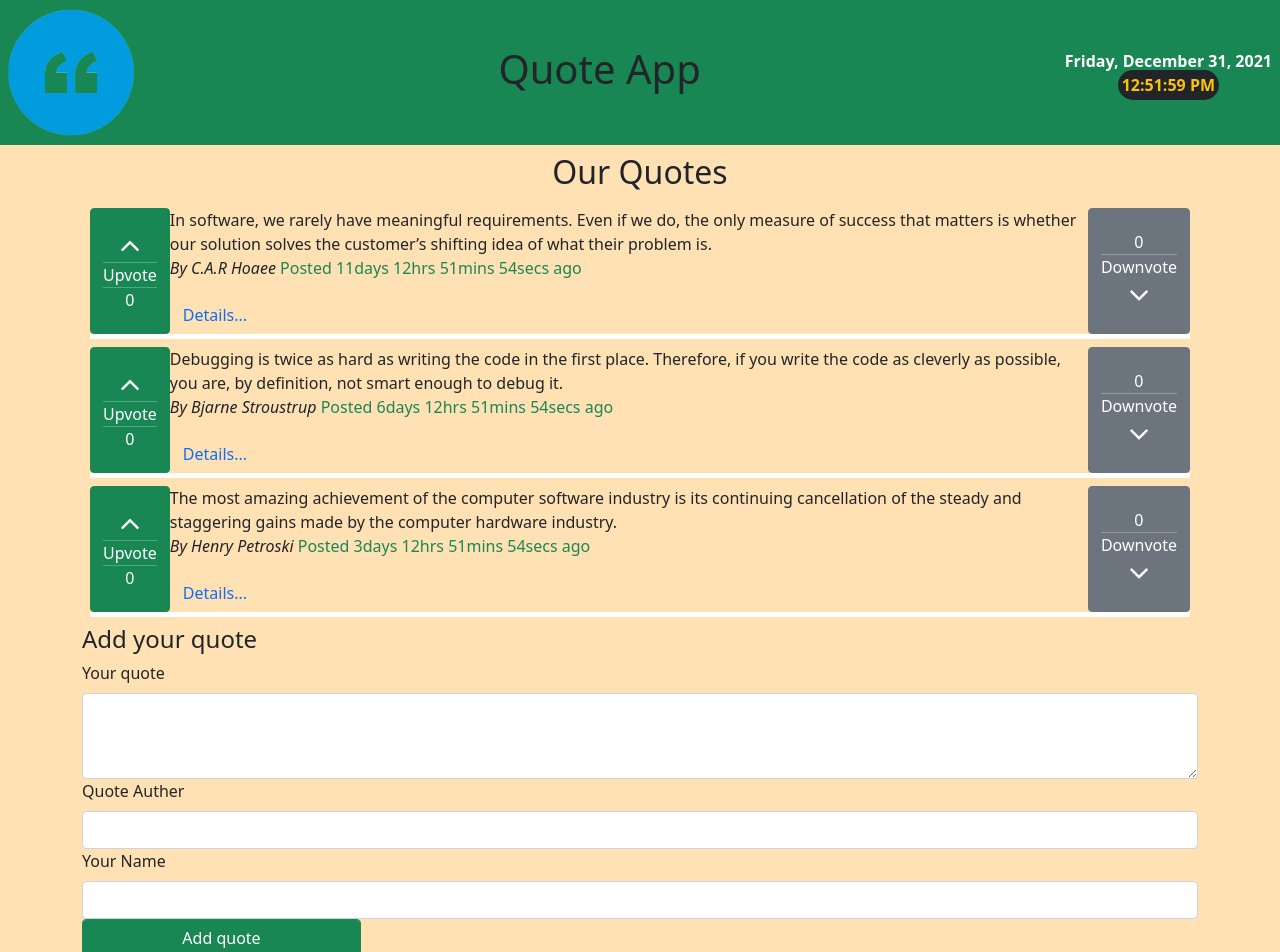
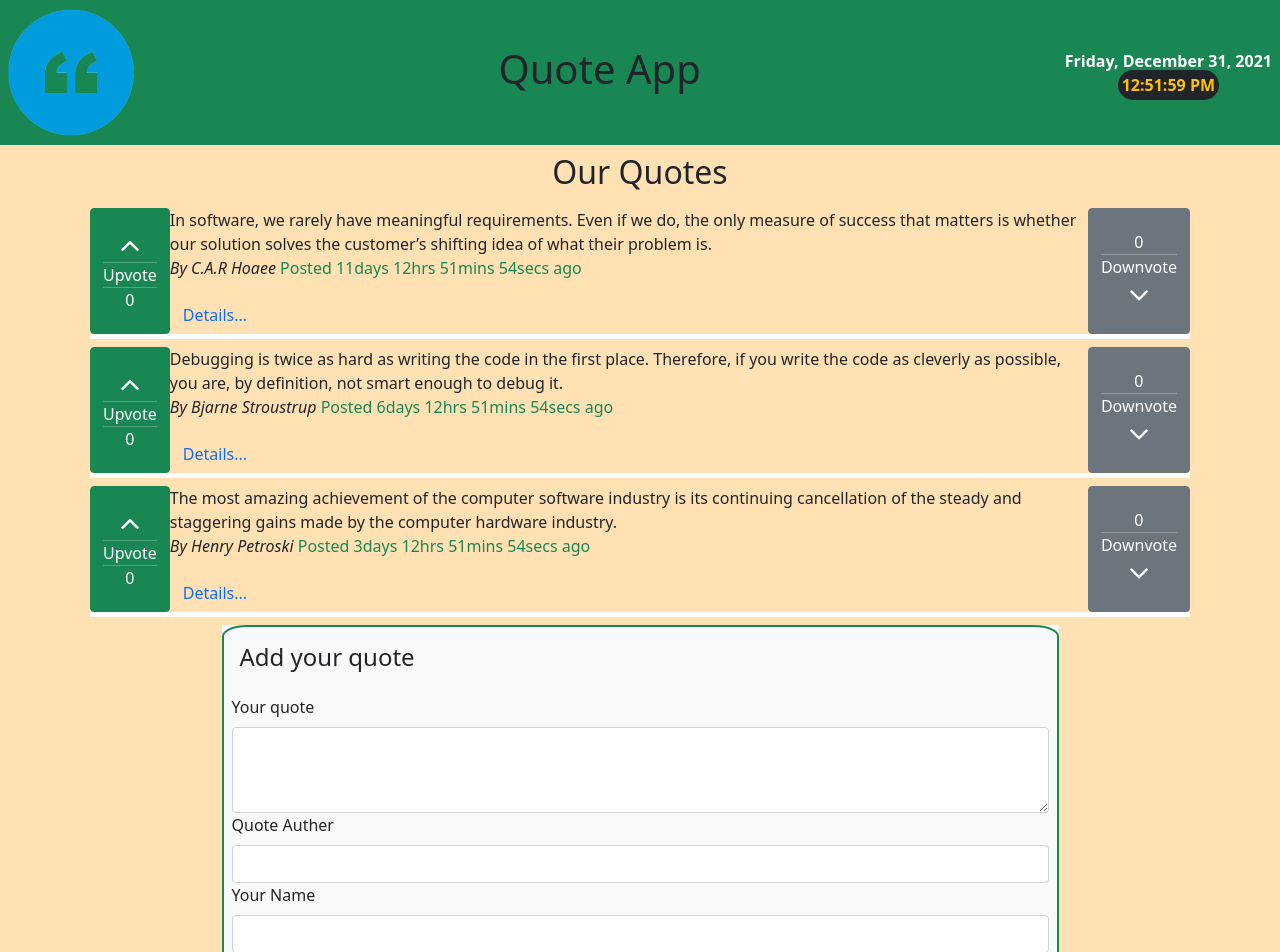
Before and after one commit to MishaelRatemo/Quotes-App, an Angular app: page / in a window 1280 px wide. Shown: the top 952 px of the page. Built offline with nearby package versions, Linux system fonts and the light colour scheme.

Commit message:
form updates

```diff
--- a/src/app/components/quote-form/quote-form.component.html
+++ b/src/app/components/quote-form/quote-form.component.html
@@ -1,9 +1,11 @@
-<h4>Add your quote</h4>
-<form  (ngSubmit)="createQuote()" #quoteForm='ngForm'  class=" mb-4">
+
+<form  (ngSubmit)="createQuote()" #quoteForm='ngForm'  class=" mb-4 m-auto w-75 bg-light">
+    <fieldset class=" border-success p-2">
+        <legend><h4 class='p-2' >Add your quote</h4> </legend>
     <label for="quote" class=" form-label"> Your quote</label>
     <textarea name="quote" id="quote" [(ngModel)]="newQuote.quote" #quote='ngModel' class=" form-control" cols="10" rows="3" required></textarea>
     <!-- quote: {{newQuote.quote}} <br> -->
-    <p [hidden]="quote.valid || quote.pristine" class='alert alert-danger' ></p>
+    <!-- <p [hidden]="quote.valid || quote.pristine" class='alert alert-danger' > Quote is required</p> -->
 
     <label for="" class='form-label'>Quote Auther</label>
     <input type="text" class=" form-control"  id='quoteAuthor' name='quoteAuthor' [(ngModel)]='newQuote.quoteAuthor' #quoteAuthor='ngModel'>
@@ -16,5 +18,6 @@
     <!-- date: {{newQuote.createdAt |date }} <br> -->
     <input type="submit"  value="Add quote" class="btn btn-success form-control w-25 ">
     <!-- <input type="reset" class=" btn btn-dark" (click)="quoteForm.reset()"> -->
+</fieldset>
 
 </form>
```
